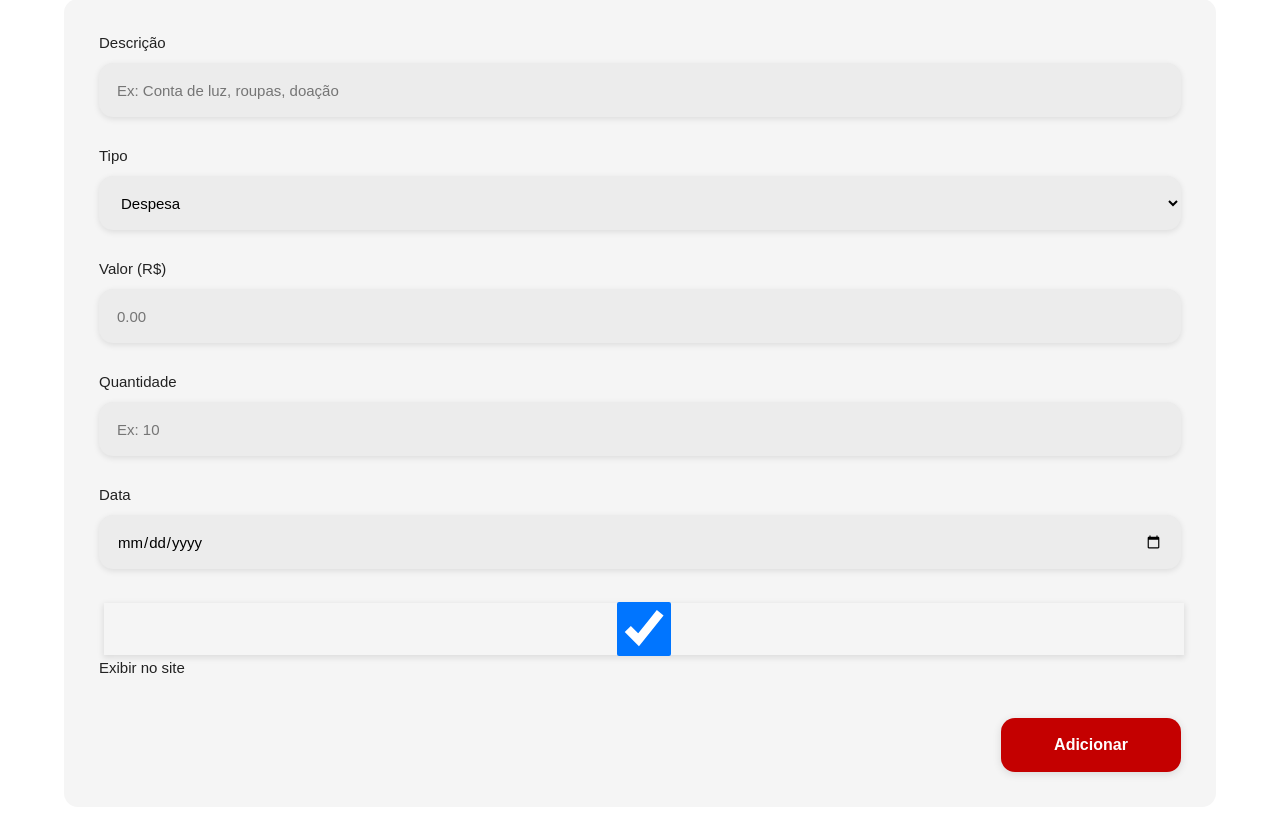
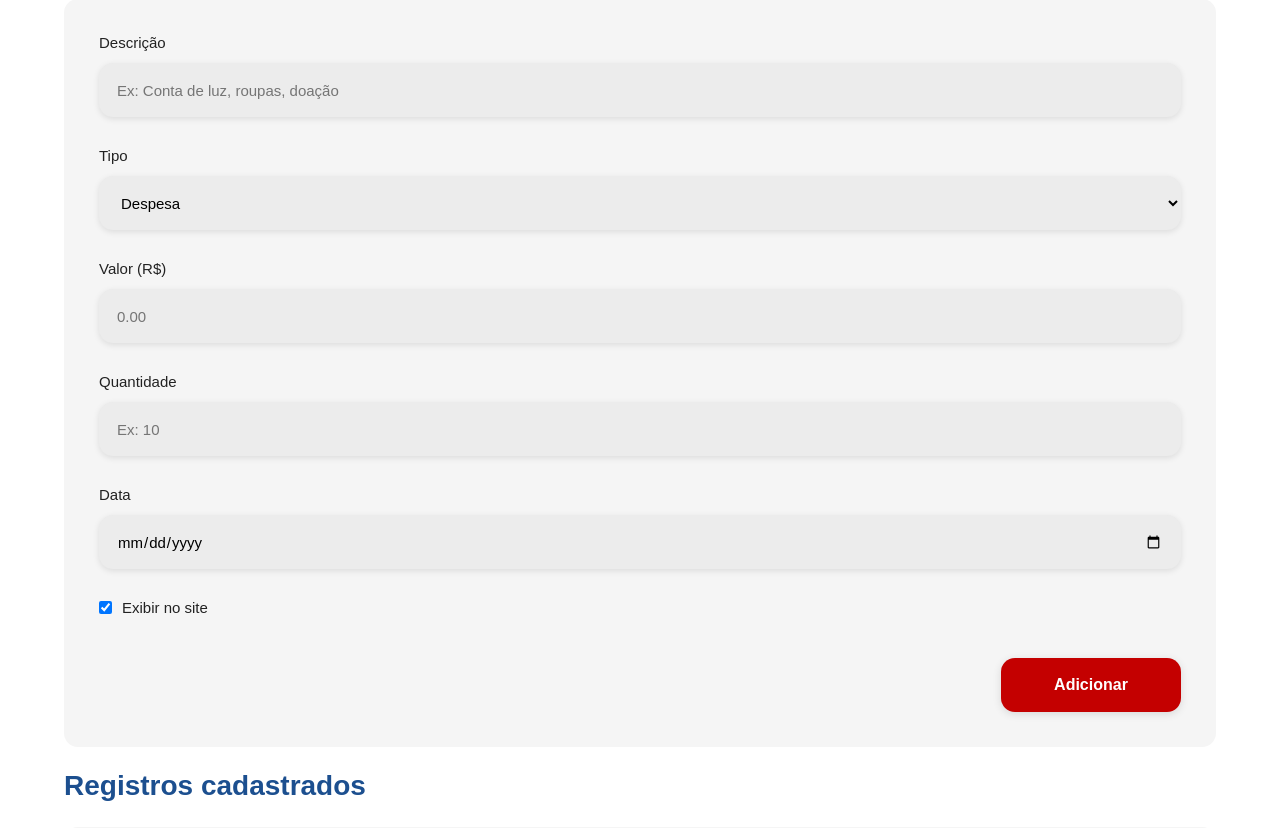
Before and after one commit to joaovitor-0/Projeto-extensionista---web3, a Django app: page /funcionarios/despesas/ in a window 1280 px wide. Shown: the part 397-1225 px from the top of the page. Run offline with Django 5.2, Linux system fonts and the light colour scheme; a user stored in the database is signed in; data that the repository does not hold is empty.

Commit message:
Update despesas.html

```diff
--- a/GAVIME_final/core/templates/despesas.html
+++ b/GAVIME_final/core/templates/despesas.html
@@ -70,7 +70,7 @@
 					<input type = 'date' name = 'data' required>
 				</div>
 
-				<div class = 'campo'>
+				<div class="campo checkboxCampo">
 					<label>
 						<input type = 'checkbox' name = 'exibir_no_site' checked>
 						Exibir no site
```
